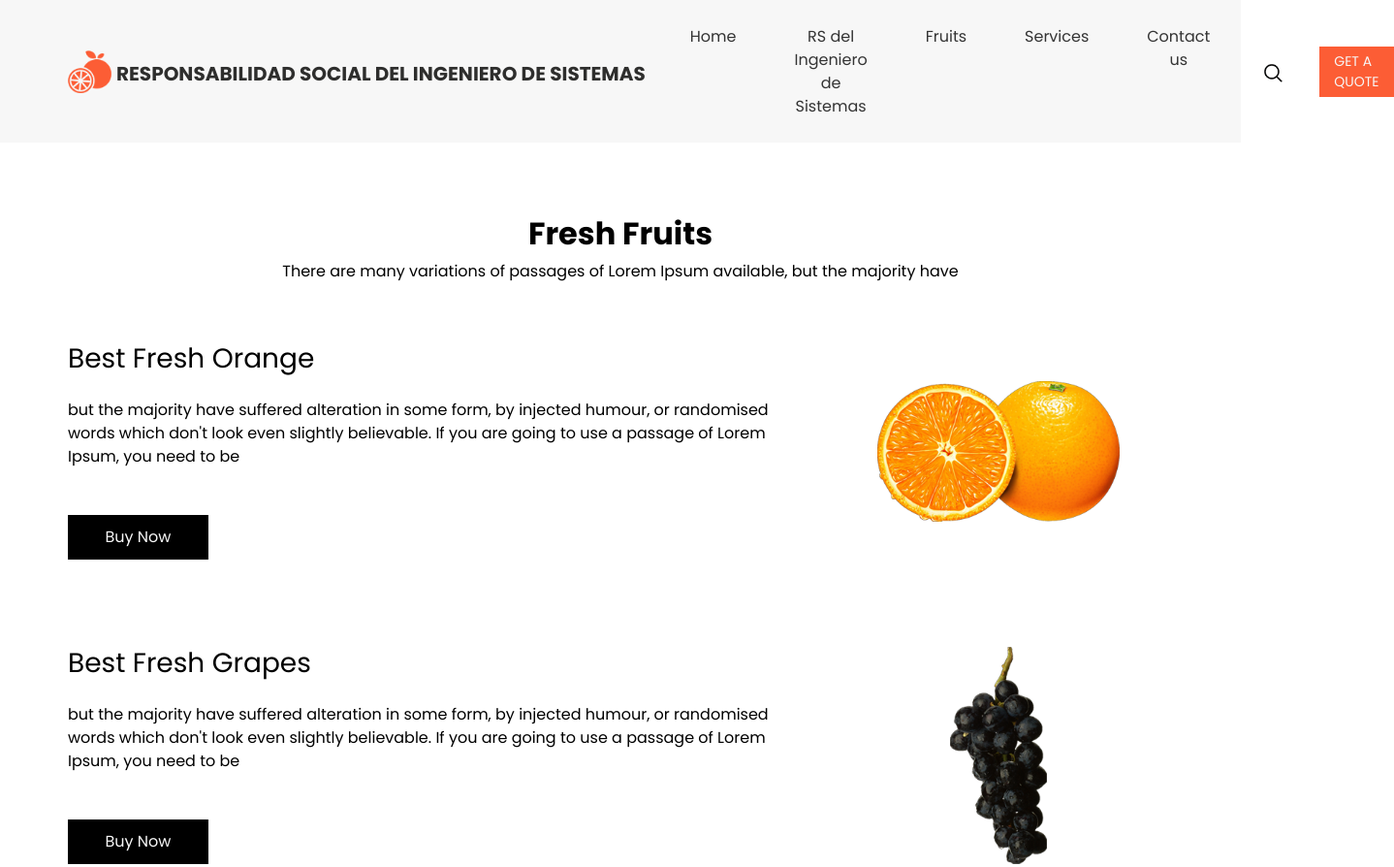
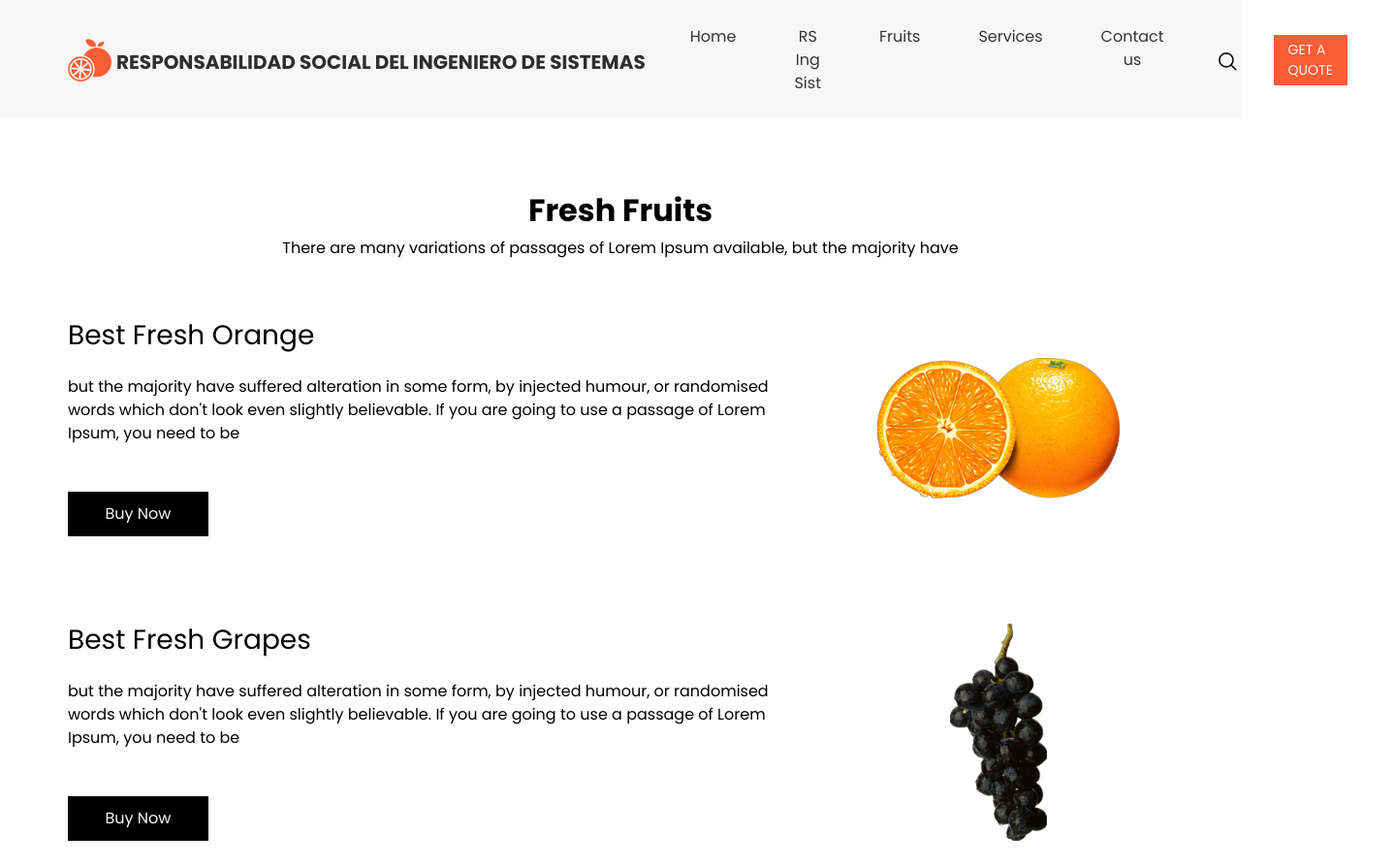
Before and after one commit to gustavoam-asdf/social-responsibility, a website: page public/InfoRsIng.html in a window 1280 px wide. Shown: the top 894 px of the page at 97% size, 1438 px wide, since content can reach past the window. Drawn offline with nearby package versions, Linux system fonts and the light colour scheme; some packages are replaced by stand-ins of ours.

Commit message:
cambio de nombres

```diff
--- a/public/InfoRsIng.html
+++ b/public/InfoRsIng.html
@@ -52,7 +52,7 @@
 									<a class="nav-link" href="index.html">Home <span class="sr-only">(current)</span></a>
 								</li>
 								<li class="nav-item">
-									<a class="nav-link" href="InfoRsIng.html"> RS del Ingeniero de Sistemas</a>
+									<a class="nav-link" href="InfoRsIng.html"> RS Ing Sist</a>
 								</li>
 								<li class="nav-item">
 									<a class="nav-link" href="fruit.html"> Fruits</a>
```
Also changed, not shown: public/fruit.html (+1 -1 lines).
